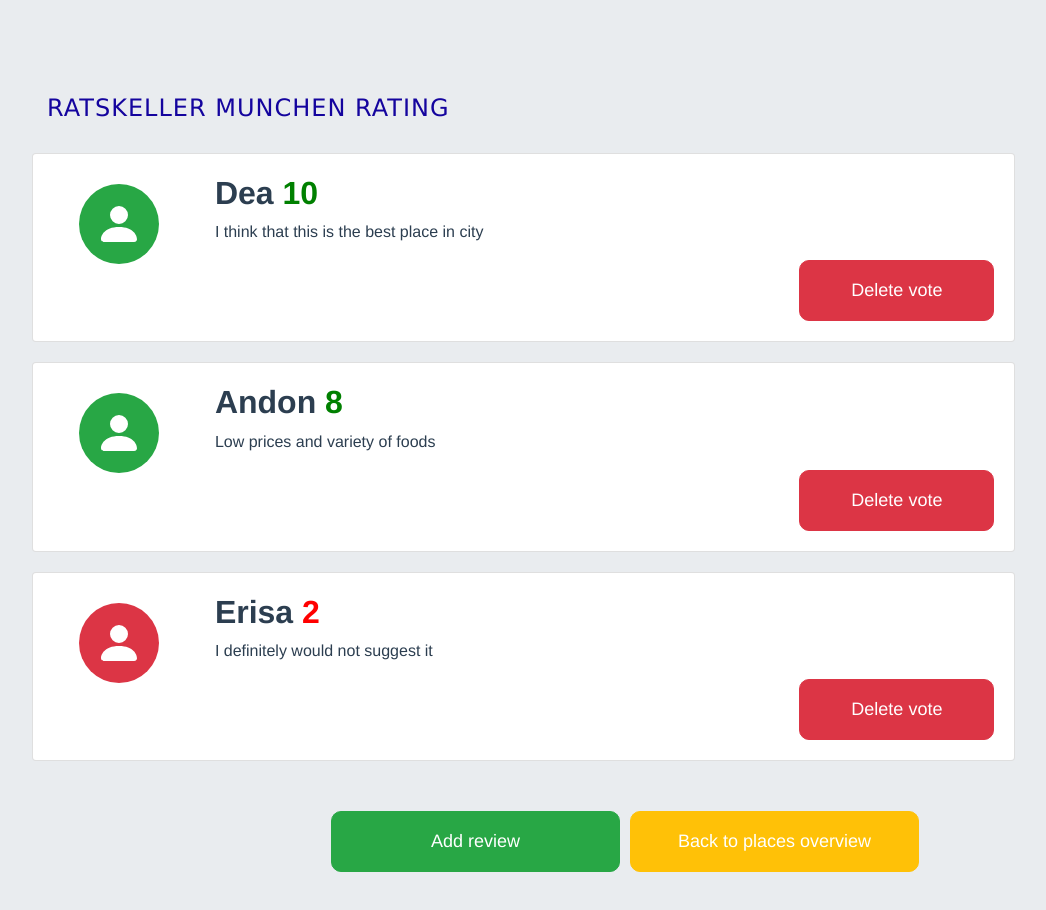
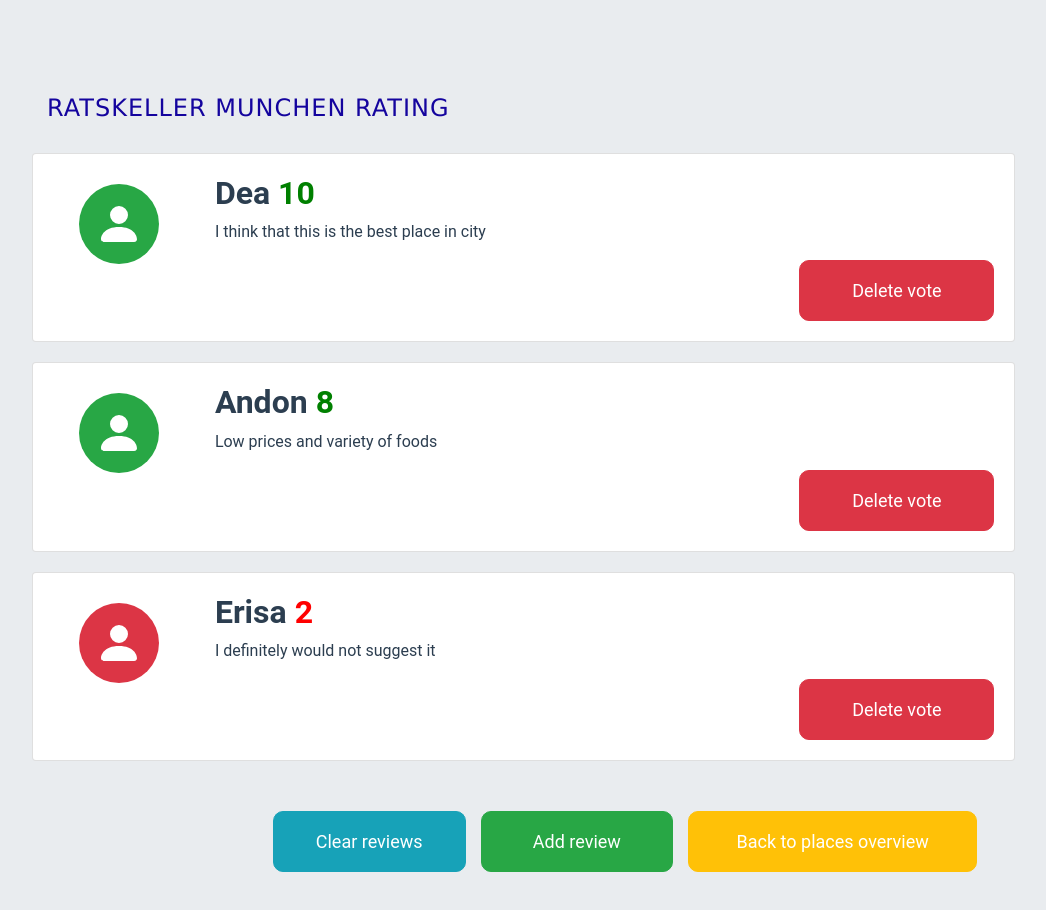
Before and after one commit to denisshtupa/lunch-places, a Vue app: page /lunch-place-detail/1 in a window 1280 px wide. Shown: the top 910 px of the page, without its empty margins (15-1061 px from the left). Built offline with nearby package versions, Linux system fonts and the light colour scheme.

Commit message:
minor issues solved

```diff
--- a/src/App.vue
+++ b/src/App.vue
@@ -8,7 +8,6 @@
 @import url('https://fonts.googleapis.com/css?family=Roboto+Condensed');
 
 .main-container {
-  font-family: Avenir, Helvetica, Arial, sans-serif;
   -webkit-font-smoothing: antialiased;
   -moz-osx-font-smoothing: grayscale;
   text-align: center;
--- a/src/store/index.js
+++ b/src/store/index.js
@@ -130,6 +130,9 @@ export default new Vuex.Store({
     deleteReview(context, voteObject) {
       context.commit('deleteReview', voteObject);
     },
+    deleteAllReviews(context, placeId) {
+      context.commit('deleteAllReviews', placeId);
+    },
 
     addPlace(context, placeObject) {
       context.commit('addPlace', placeObject);
@@ -151,6 +154,16 @@ export default new Vuex.Store({
       let idx = state.lunchPlaces[deleteObject.placeId].votes.findIndex(x => x.voteId == deleteObject.voteIndex);
       state.lunchPlaces[deleteObject.placeId].votes.splice(idx, 1);
     },
+    deleteAllReviews(state, placeId) {
+      // let length = state.lunchPlaces[placeId].votes;
+      // state.lunchPlaces[placeId].votes.splice(0, length);
+
+      while(state.lunchPlaces[placeId].votes.length > 0) {
+        state.lunchPlaces[placeId].votes.pop();
+    }
+
+      console.log("state.lunchPlaces[placeId].votes", state.lunchPlaces[placeId].votes)
+    },
 
     addPlace(state, placeObject) {
       state.lunchPlaces.push({
--- a/src/views/LunchPlaceDetail.vue
+++ b/src/views/LunchPlaceDetail.vue
@@ -61,9 +61,17 @@
     <div>
       <div id="save-place">
         <b-button
+          v-if="votes.length > 0"
+          variant="info"
+          class="col-sm-2"
+          style="margin-right: 15px"
+          @click="clearReviews()"
+          >Clear reviews</b-button
+        >
+        <b-button
           variant="success"
-          class="col-sm-3"
-          style="margin-right: 10px"
+          class="col-sm-2"
+          style="margin-right: 15px"
           v-b-modal.modal-1
           >Add review</b-button
         >
@@ -172,13 +180,21 @@ export default {
         voterName: this.user,
         voterComment: this.comment,
         voteValue: this.voteValue,
-        voteId: this.votes.length -1,
+        voteId: this.votes.length,
         index: this.placeId,
       };
 
       this.$store.dispatch("addReview", review);
       this.showToastReviewAdded("success", this.user);
       this.initFormReview();
+    },
+
+    clearReviews() {
+      this.$store.dispatch("deleteAllReviews", this.placeId);
+      this.showToastClearReviews("success");
+
+      this.votes = store.state.lunchPlaces[this.$router.history.current.params.placeId]
+          .votes
     },
 
     initFormReview() {
@@ -204,6 +220,13 @@ export default {
           solid: true,
         }
       );
+    },
+    showToastClearReviews(variant = "success") {
+      this.$bvToast.toast(`All reviews are deleted for ${this.placeName}.`, {
+        title: "DELETED",
+        variant: variant,
+        solid: true,
+      });
     },
   },
 };
```
